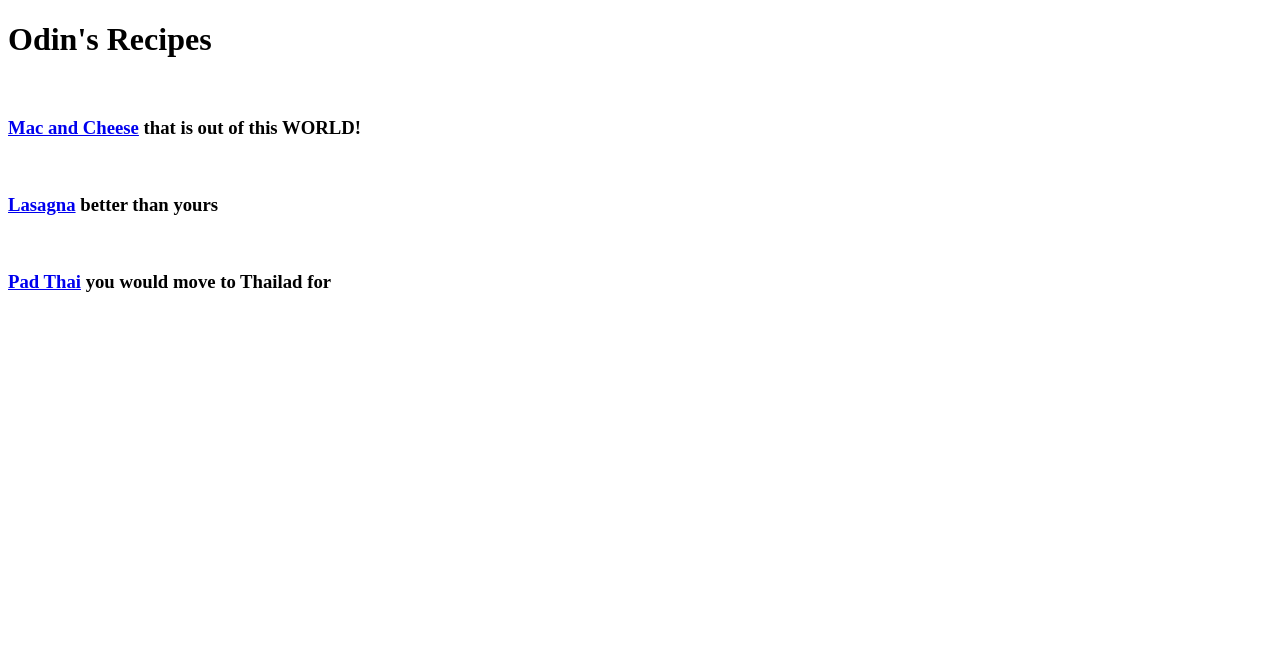
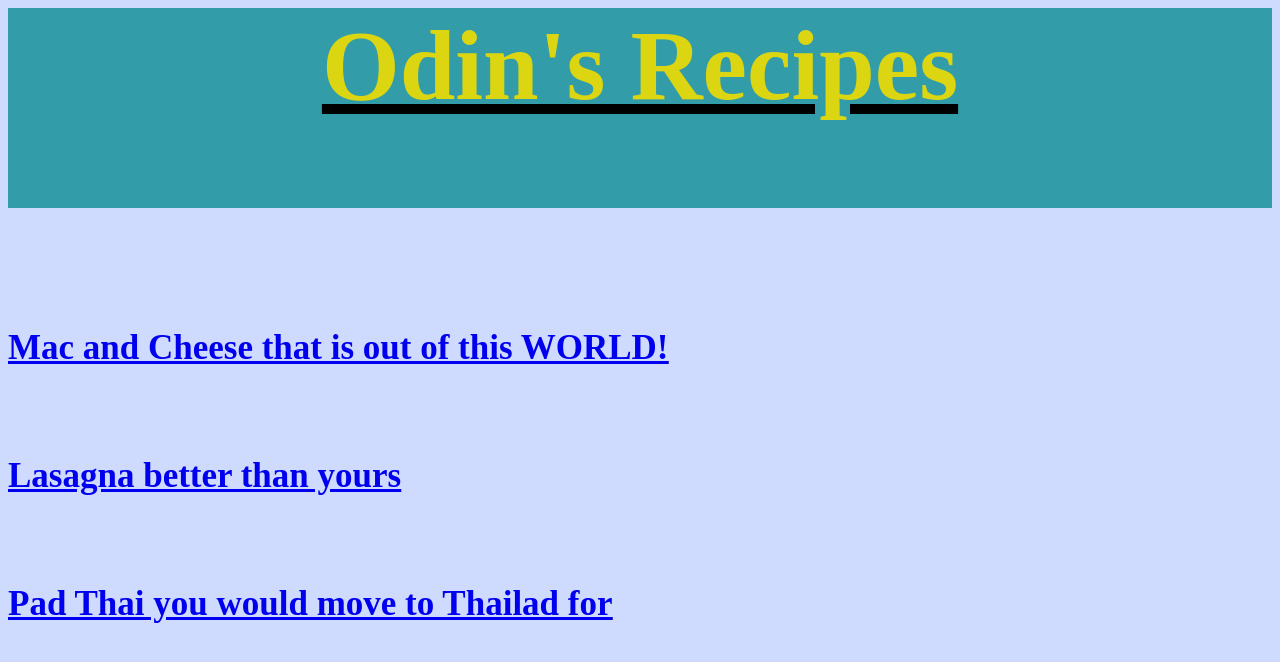
Before and after one commit to Bhikkhu-Bear/odin-recipes, a plain HTML site: page index.html in a window 1280 px wide. Drawn offline with Linux system fonts and the light colour scheme.

Commit message:
the index and style page from last commit

```diff
--- a/index.html
+++ b/index.html
@@ -5,14 +5,15 @@
     <meta http-equiv="X-UA-Compatible" content="IE=edge">
     <meta name="viewport" content="width=device-width, initial-scale=1.0">
     <title>Odin's Recipies</title>
+    <link rel="stylesheet" href="style.css">
 </head>
 <body>
     <h1>Odin's Recipes</h1>
     <br>
-    <h3><a href="recipes/mac-n-cheese.html">Mac and Cheese</a> that is out of this WORLD!</h3>
+    <h3><a href="recipes/mac-n-cheese.html">Mac and Cheese that is out of this WORLD!</a></h3>
     <br>
-    <h3><a href="recipes/lasagna.html">Lasagna</a> better than yours</h3>
+    <h3><a href="recipes/lasagna.html">Lasagna better than yours</a></h3>
     <br>
-    <h3><a href="recipes/padthai.html">Pad Thai</a> you would move to Thailad for</h3>
+    <h3><a href="recipes/padthai.html">Pad Thai you would move to Thailad for</a></h3>
 </body>
 </html>
--- /dev/null
+++ b/style.css
@@ -0,0 +1,35 @@
+* {
+    background-color: #cfdaff;
+}
+
+h1 {
+    font-size: 100px;
+    text-align: center;
+    background-color: #329da8;
+    margin-top: 0px;
+    color: #dbd512;
+    height: 200px;
+    text-decoration: underline;
+    text-decoration-color: #000000;
+}
+
+h3 {
+    font-size: 35px;
+    color: #04b82e;
+    text-decoration: underline;
+    text-decoration-color: #000000;
+}
+
+li {
+    font-family: "Brush Script MT", Arial, sans-serif;
+    font-size: 18px;
+    color: #072e00;
+}
+
+h4 {
+    color: darkblue;
+}
+
+p {
+    font-size: 18px;
+}
```
